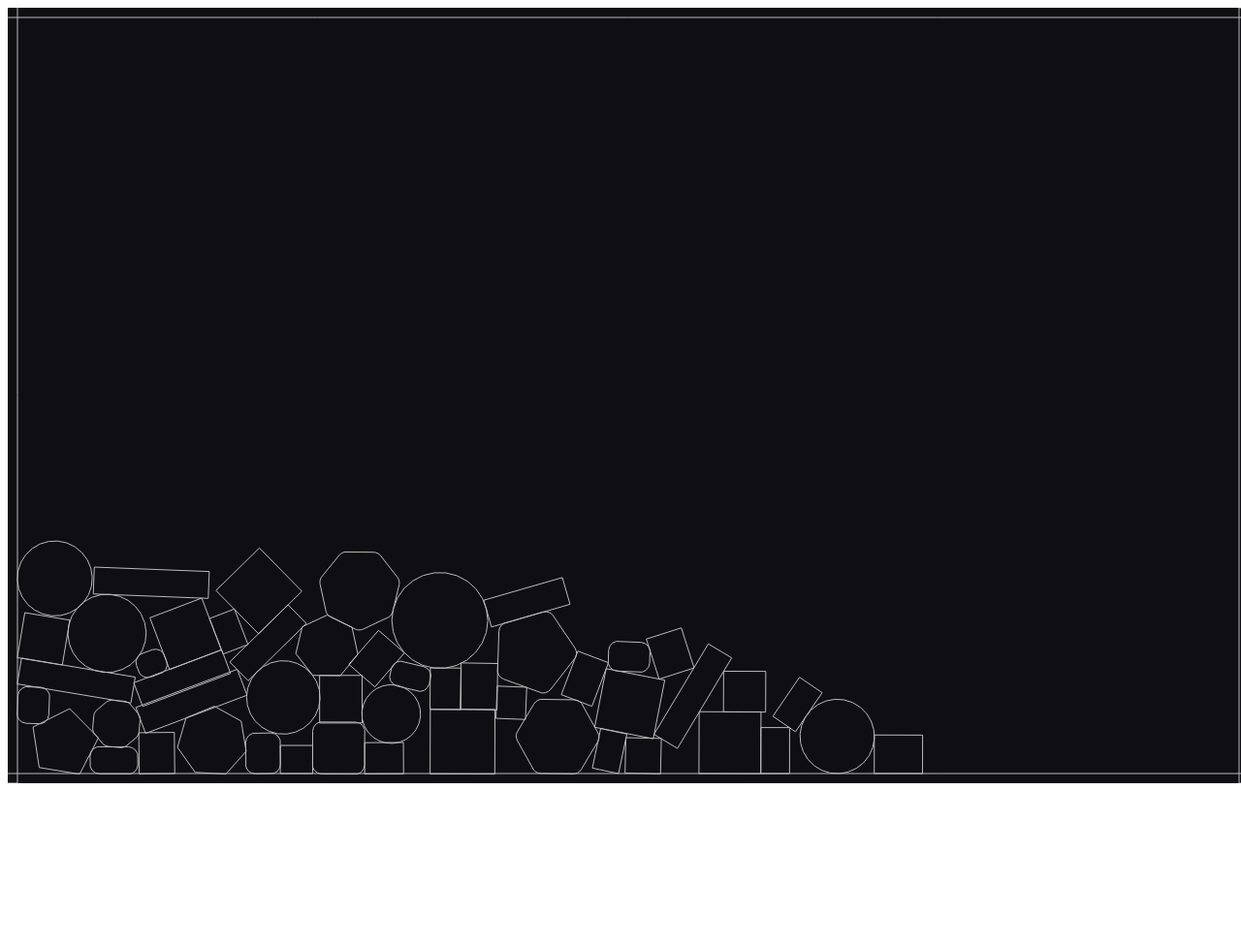
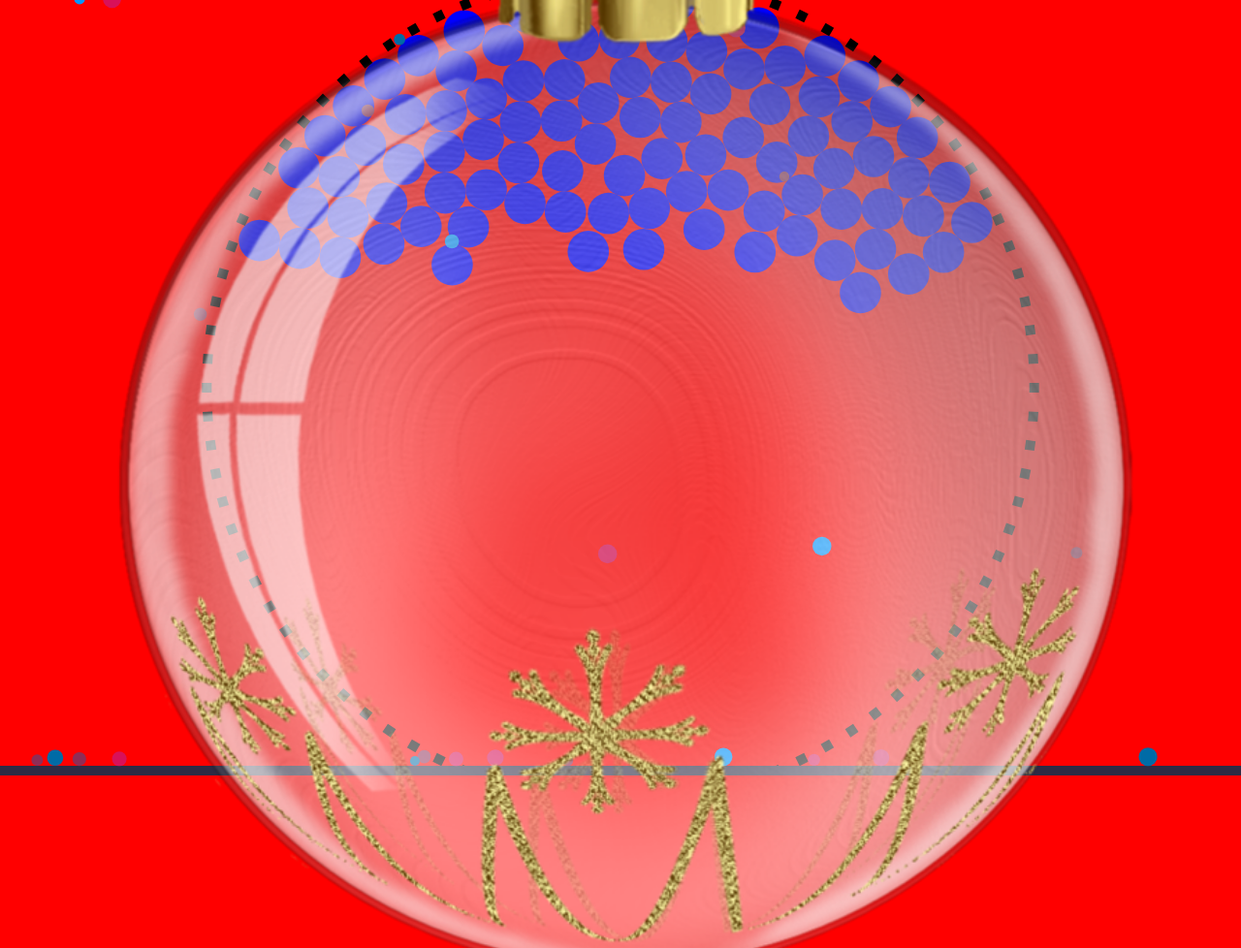
Before and after one commit to fabsrobotics/christmas-prueba, a plain HTML site: page index.html in a window 1280 px wide. Shown: the top 978 px of the page at 97% size. Before the commit the page ends 820 px from the top, so only its background shows below. Drawn offline with Linux system fonts and the light colour scheme.

Commit message:
check permissions

```diff
--- a/gravity.js
+++ b/gravity.js
@@ -1,7 +1,7 @@
-var Example = Example || {};
 
 
-    var Engine = Matter.Engine,
+function gravity(){
+    let Engine = Matter.Engine,
         Render = Matter.Render,
         Runner = Matter.Runner,
         Composites = Matter.Composites,
@@ -13,92 +13,152 @@ var Example = Example || {};
         Svg = Matter.Svg
 
     // create engine
-    var engine = Engine.create(),
+    let engine = Engine.create(),
         world = engine.world;
-    //lenght and with
 
 
+    //lenght and with
+    const w = window.visualViewport.width;
+    const h = window.visualViewport.height;
+
     // create renderer
-    var render = Render.create({
-        element: document.body,
+    const canvasSnow = document.getElementById("canvasSnow")
+    let render = Render.create({
+        element: canvasSnow,
         engine: engine,
         options: {
-            width: window.visualViewport.width,
-            height: window.visualViewport.height,
+            width: w,
+            height: h,
+            wireframes: false,
+            background: "#ffffff00"
         }
     });
 
     Render.run(render);
 
+
     // create runner
-    var runner = Runner.create();
+    let runner = Runner.create();
     Runner.run(runner, engine);
 
-    // add bodies
-    var stack = Composites.stack(20, 20, 10, 5, 0, 0, function(x, y) {
-        var sides = Math.round(Common.random(1, 8));
+    //const snowFlakesArray = []
+    let gravity = engine.world.gravity;
 
-        // triangles can be a little unstable, so avoid until fixed
-        sides = (sides === 3) ? 4 : sides;
+    // snowBall
+   // const sbRadius = w/3;
+   // const SnowBall = Bodies.circle(w/2,h/2,sbRadius,{isStatic: true})
+    //World.add(world,[SnowBall])
 
-        // round the edges of some bodies
-        var chamfer = null;
-        if (sides > 2 && Common.random() > 0.7) {
-            chamfer = {
-                radius: 10
-            };
+    // miniflakes
+    // let mfArray = []
+    // const mfRadius = sbRadius/20;
+    // for(let i = 0; i < 100; i++){
+    //     let mfBall = Bodies.circle(w/2+i,h/2.9,mfRadius, {render: {fillStyle: "#0000ff",strokeStyle: "#fff",}})
+
+
+    //     mfArray.push(mfBall);
+
+    // }
+    // World.add(world,mfArray);
+
+        let ballRadius =  w / 3
+
+        for(let i = 0; i < 90; i++) {
+            a = Bodies.rectangle(
+                w / 2  + ballRadius * Math.cos(i * 4 * Math.PI / 180),
+                h / 2 + ballRadius * Math.sin(i * 4 * Math.PI / 180),
+                10,
+                10,
+                {
+                    isStatic: true,
+                    angle: Math.PI / 180 * i * 4,
+                    render: {
+                        fillStyle: "#000",
+                        strokeStyle: "#fff",
+                        lineWidth: 0,
+                         visible: 0,
+                    }
+                }
+            );
+            World.add(engine.world, a);
         }
 
-        switch (Math.round(Common.random(0, 1))) {
-        case 0:
-            if (Common.random() < 0.8) {
-                return Bodies.rectangle(x, y, Common.random(25, 50), Common.random(25, 50), { chamfer: chamfer });
-            } else {
-                return Bodies.rectangle(x, y, Common.random(80, 120), Common.random(25, 30), { chamfer: chamfer });
+
+
+
+
+    setInterval(() => {
+
+
+        gravity.x = Common.random(-0.1, 0.1)
+        gravity.y = 0.5
+
+        World.add(world, [
+            Bodies.circle(Common.random(20, window.visualViewport.width), -10, Common.random(5,10)),
+
+            Bodies.circle(Common.random(20, window.visualViewport.width), -10, Common.random(5,10)),
+
+        ]);
+
+        const allBodies = Matter.Composite.allBodies(world)
+        allBodies.forEach(element => {
+
+
+            if(element.position.x >( window.visualViewport.width + 50) | element.position.x < 0) {
+                Matter.Composite.remove(world, element)
             }
-        case 1:
-            return Bodies.polygon(x, y, sides, Common.random(25, 50), { chamfer: chamfer });
-        }
-    });
+
+
+
+        });
+
+
+    }, 400);
+
+
+
+
+
+
 
 
     World.add(world, [
-        Bodies.rectangle(0, 0, window.visualViewport.width*2, 20, { isStatic: true }),
-        Bodies.rectangle(0, 0, 20, window.visualViewport.height*2, { isStatic: true }),
-        Bodies.rectangle(window.visualViewport.width, window.visualViewport.height/2, 20, window.visualViewport.height, { isStatic: true }),
+        //snowFlakesArray,
+        //Bodies.rectangle(0, 0, window.visualViewport.width*2, 20, { isStatic: true }),
+        //Bodies.rectangle(0, 0, 20, window.visualViewport.height*2, { isStatic: true }),
+        //Bodies.rectangle(window.visualViewport.width, window.visualViewport.height/2, 20, window.visualViewport.height, { isStatic: true }),
         Bodies.rectangle(0, window.visualViewport.height, window.visualViewport.width*2, 20, { isStatic: true }),
-
-        stack,
+        //stack,
     ]);
 
 
 
     // add gyro control
-    if (typeof window !== 'undefined') {
-        var updateGravity = function(event) {
-            var orientation = typeof window.orientation !== 'undefined' ? window.orientation : 0,
-                gravity = engine.world.gravity;
+    // if (typeof window !== 'undefined') {
+    //     let updateGravity = function(event) {
+    //         let orientation = typeof window.orientation !== 'undefined' ? window.orientation : 0,
+    //             gravity = engine.world.gravity;
 
-            if (orientation === 0) {
-                gravity.x = Common.clamp(event.gamma, -90, 90) / 90;
-                gravity.y = Common.clamp(event.beta, -90, 90) / 90;
-            } else if (orientation === 180) {
-                gravity.x = Common.clamp(event.gamma, -90, 90) / 90;
-                gravity.y = Common.clamp(-event.beta, -90, 90) / 90;
-            } else if (orientation === 90) {
-                gravity.x = Common.clamp(event.beta, -90, 90) / 90;
-                gravity.y = Common.clamp(-event.gamma, -90, 90) / 90;
-            } else if (orientation === -90) {
-                gravity.x = Common.clamp(-event.beta, -90, 90) / 90;
-                gravity.y = Common.clamp(event.gamma, -90, 90) / 90;
-            }
-        };
+    //         if (orientation === 0) {
+    //             gravity.x = Common.clamp(event.gamma, -90, 90) / 90;
+    //             gravity.y = Common.clamp(event.beta, -90, 90) / 90;
+    //         } else if (orientation === 180) {
+    //             gravity.x = Common.clamp(event.gamma, -90, 90) / 90;
+    //             gravity.y = Common.clamp(-event.beta, -90, 90) / 90;
+    //         } else if (orientation === 90) {
+    //             gravity.x = Common.clamp(event.beta, -90, 90) / 90;
+    //             gravity.y = Common.clamp(-event.gamma, -90, 90) / 90;
+    //         } else if (orientation === -90) {
+    //             gravity.x = Common.clamp(-event.beta, -90, 90) / 90;
+    //             gravity.y = Common.clamp(event.gamma, -90, 90) / 90;
+    //         }
+    //     };
 
-        window.addEventListener('deviceorientation', updateGravity);
-    }
+    //     window.addEventListener('deviceorientation', updateGravity);
+    // }
 
     // add mouse control
-    var mouse = Mouse.create(render.canvas),
+    let mouse = Mouse.create(render.canvas),
         mouseConstraint = MouseConstraint.create(engine, {
             mouse: mouse,
             constraint: {
@@ -135,7 +195,4 @@ var Example = Example || {};
     //     }
     // };
 
-
-if (typeof module !== 'undefined') {
-    module.exports = Example[Object.keys(Example)[0]];
 }
--- a/index.html
+++ b/index.html
@@ -1,16 +1,4 @@
-<!-- <html lang="en">
-<head>
-    <meta charset="UTF-8">
-    <meta name="viewport" content="width=device-width, initial-scale=1.0">
-    <title>Document</title>
 
-
-</head>
-<body>
-
-
-</body>
-</html> -->
 <!DOCTYPE html>
 <html lang="en">
   <head>
@@ -18,9 +6,70 @@
     <meta name="viewport" content="width=device-width, initial-scale=1.0" />
     <title>Document</title>
     <script src="./matter.js"></script>
+    <script src="./gravity.js" ></script>
+    <script src="./snowball.js"></script>
+
+    <style>
+      * {
+        margin: 0;
+        border: 0;
+        padding: 0;
+      }
+      body {
+        background-color: red;
+      }
+      #canvasSnow {
+        position: absolute;
+        left: 0;
+        top: 0;
+        z-index: 0;
+      }
+      .bola {
+        z-index: 2;
+        position: absolute;
+        top: 0;
+        left: 0;
+        height: 100%;
+        width: 100%;
+        display: flex;
+        align-items: center;
+        justify-content: center;
+      }
+    </style>
   </head>
+
   <body>
-    <script src="./gravity.js" ></script>
+    <div id="canvasSnow">
+
+
+    </div>
+    <div id="canvasBall">
+
+
+    </div>
+
+    <div class="bola">
+      <img src="./bola.png" alt="" width="100%" >
+
+    </div>
+<script>
+function requestDeviceOrientation () {
+  if (typeof DeviceOrientationEvent !== 'undefined' && typeof DeviceOrientationEvent.requestPermission === 'function') {
+  DeviceOrientationEvent.requestPermission()
+  .then(permissionState => {
+  if (permissionState !== 'granted') {
+  alert("Así no funciona.");
+  }
+  })
+  .catch(console.error);
+  } else {
+  // handle regular non iOS 13+ devices
+  console.log ("not iOS");
+  }
+}
+  gravity();
+  snowBall();
+</script>
 
 
 
--- /dev/null
+++ b/snowball.js
@@ -0,0 +1,88 @@
+
+    function snowBall(){
+    let Engine = Matter.Engine,
+        Render = Matter.Render,
+        Runner = Matter.Runner,
+        World = Matter.World,
+        Bodies = Matter.Bodies
+
+    // create engine
+    let engine = Engine.create(),
+        world = engine.world;
+
+
+    //lenght and with
+    const wBall = window.visualViewport.width;
+    const hBall = window.visualViewport.height;
+
+    // create renderer
+    const canvasBall = document.getElementById("canvasBall")
+    let render = Render.create({
+        element: canvasBall,
+        engine: engine,
+        options: {
+            width: wBall,
+            height: hBall,
+            wireframes: false,
+            background: "#ffffff00"
+        }
+    });
+
+    Render.run(render);
+
+
+    // create runner
+    let runner = Runner.create();
+    Runner.run(runner, engine);
+
+    const snowFlakesArray = []
+    let gravity = world.gravity;
+    gravity.y = -0.1
+
+
+    // snowBall
+    const sbRadius = wBall/3;
+   // const SnowBall = Bodies.circle(w/2,h/2,sbRadius,{isStatic: true})
+    //World.add(world,[SnowBall])
+
+    // miniflakes
+    let mfArray = []
+    const mfRadius = sbRadius/20;
+    for(let i = 0; i < 100; i++){
+        let mfBall = Bodies.circle(wBall/2+i,hBall/2.9,mfRadius, {render: {fillStyle: "#0000ff",strokeStyle: "#fff",}})
+
+
+        mfArray.push(mfBall);
+
+    }
+    World.add(world,mfArray);
+
+        let ballRadius =  wBall / 3
+
+        for(let i = 0; i < 90; i++) {
+            a = Bodies.rectangle(
+                wBall / 2  + ballRadius * Math.cos(i * 4 * Math.PI / 180),
+                hBall / 2 + ballRadius * Math.sin(i * 4 * Math.PI / 180),
+                10,
+                10,
+                {
+                    isStatic: true,
+                    angle: Math.PI / 180 * i * 4,
+                    render: {
+                        fillStyle: "#000",
+                        strokeStyle: "#fff",
+                        lineWidth: 0,
+                        // visible: 0,
+                    }
+                }
+            );
+            World.add(world, a);
+        }
+
+
+    // fit the render viewport to the scene
+    Render.lookAt(render, {
+        min: { x: 0, y: 0 },
+        max: { x: window.visualViewport.width, y: window.visualViewport.height }
+    });
+    }
```
Also changed, not shown: bola.png (added).
